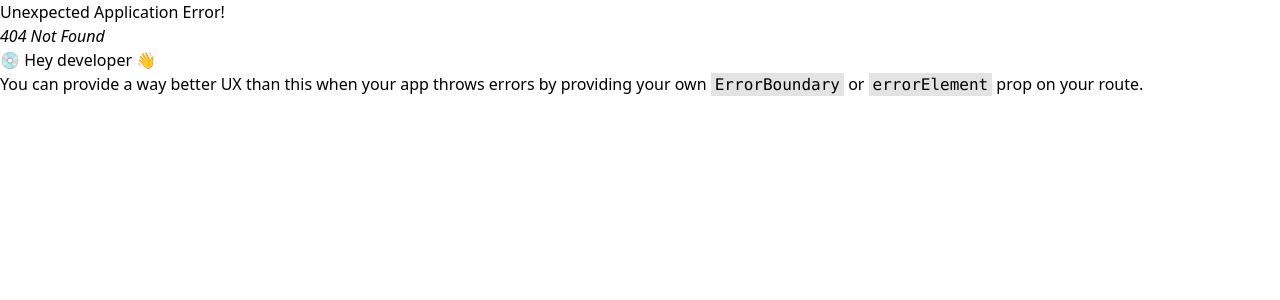
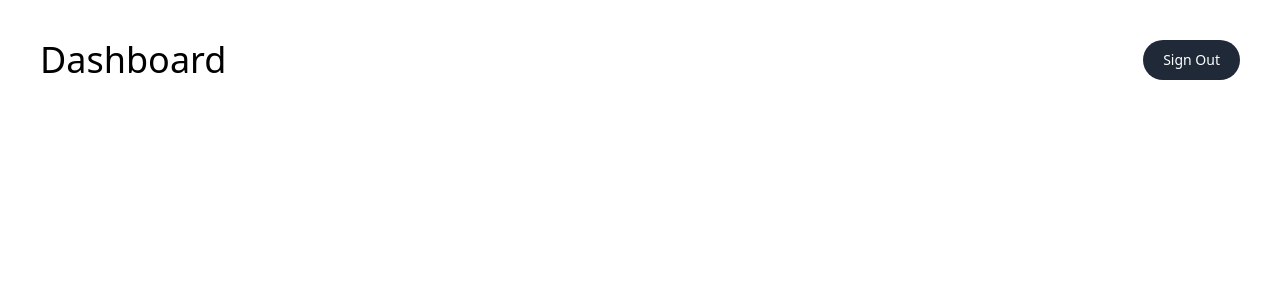
Before and after one commit to cdpatra/PeerShare, a React (Vite) app in the folder Frontend/peershare-frontend/: page /student/dashboard in a window 1280 px wide. Before the commit this address had no page. Shown: the top 300 px of the page. Built offline with nearby package versions, Linux system fonts and the light colour scheme; sample sign-in values are in the browser's storage; a web font is replaced by a local one.

Commit message:
add Dashboard.jsx

```diff
--- /dev/null
+++ b/Frontend/peershare-frontend/src/components/Dashboard.jsx
@@ -0,0 +1,24 @@
+import { useNavigate } from "react-router-dom";
+import { doUnAuthentication } from "../auth/authentication";
+import { toast } from "react-toastify";
+
+function Dashboard() {
+   const navigate = useNavigate();
+   const clickHandler = () => {
+      doUnAuthentication();
+      toast.info("Signed Out Successfully !");
+      navigate("/");
+   };
+   return (
+      <div className="flex justify-between m-10 items-center">
+         <div className="text-4xl">Dashboard</div>
+         <div
+            onClick={clickHandler}
+            className="cursor-pointer text-white bg-gray-800 hover:bg-gray-900 focus:outline-none focus:ring-4 focus:ring-gray-300 font-medium rounded-full text-sm px-5 py-2.5  dark:bg-gray-800 dark:hover:bg-gray-700 dark:focus:ring-gray-700 dark:border-gray-700">
+            Sign Out
+         </div>
+      </div>
+   );
+}
+
+export default Dashboard;
```
Also changed, not shown: Frontend/peershare-frontend/src/main.jsx (+12 -0 lines).
